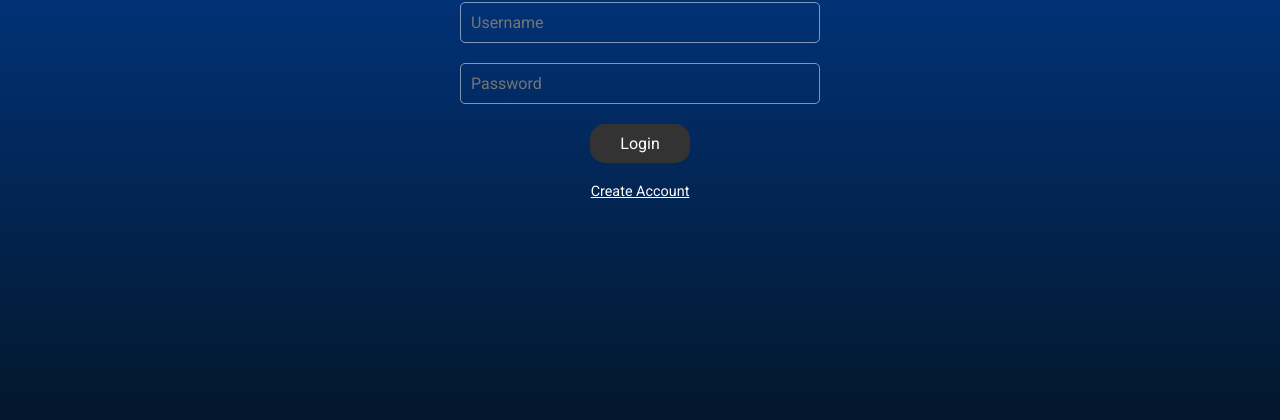
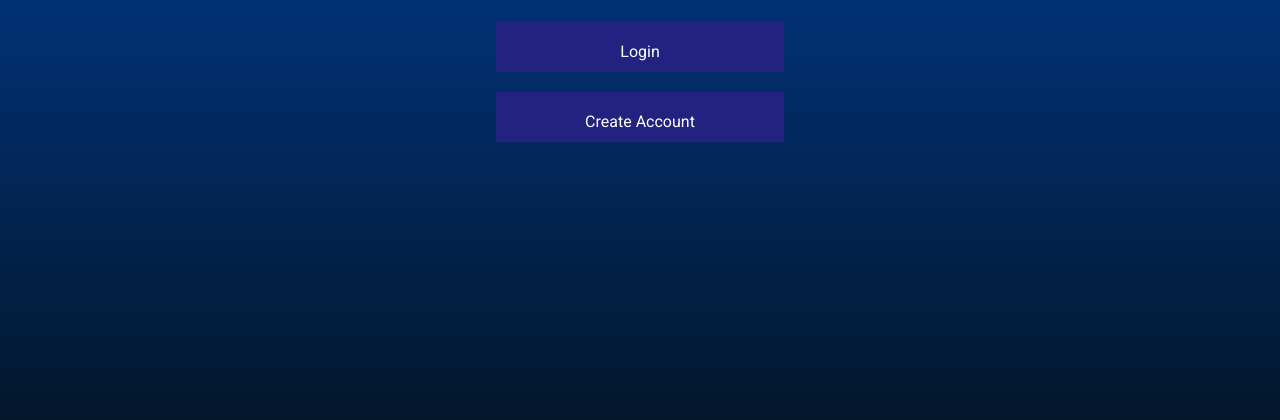
Before and after one commit to awb0047/RecipeApp, a plain HTML site: page index.html in a window 1280 px wide. Shown: the part 380-800 px from the top of the page. Drawn offline with nearby package versions, Linux system fonts and the light colour scheme.

Commit message:
Created welcome screen and added bootstrap

```diff
--- a/index.css
+++ b/index.css
@@ -25,6 +25,32 @@ main {
     width: 90%;
     max-width: 400px;
     text-align: center;
+}
+
+.links-container {
+    width: 100%;
+    height: auto;
+    display: flex;
+    flex-direction: column;
+    gap: 20px;
+    justify-content: center;
+    align-items: center;
+}
+
+.link-container {
+    width: 80%;
+    height: 50px;
+    background: rgb(34, 35, 128);
+    display: flex;
+    justify-content: center;
+    align-items: center;
+    text-align: center;
+}
+
+.link-container a {
+    color: white;
+    font-size: 1.0rem;
+    text-decoration: none;
 }
 
 header {
--- a/index.html
+++ b/index.html
@@ -10,22 +10,19 @@
     <link rel="preconnect" href="https://fonts.googleapis.com">
     <link rel="preconnect" href="https://fonts.gstatic.com" crossorigin>
     <link href="https://fonts.googleapis.com/css2?family=Roboto:ital,wght@0,100..900;1,100..900&display=swap" rel="stylesheet">
+    <link href="https://cdn.jsdelivr.net/npm/bootstrap@5.3.2/dist/css/bootstrap.min.css" rel="stylesheet" integrity="sha384-T3c6CoIi6uLrA9TneNEoa7RxnatzjcDSCmG1MXxSR1GAsXEV/Dwwykc2MPK8M2HN" crossorigin="anonymous">
 </head>
 <body>
     <main>
         <header>
-            <h1>Recipes</h1>
-            <h3>Login to get started!</h3>
+            <h1>Welcome to Recipes!</h1>
         </header>
-        <div class="form-container">
-            <form id="login-form">
-                <input type="text" placeholder="Username" id="username" name="username" required>
-                <input type="password" placeholder="Password" id="password" name="password" required>
-                <button type="submit">Login</button>
-                <a href="/create-account.html">Create Account</a>
-            </form>
+        <div class="links-container">
+            <div class="link-container"><a href="/login.html">Login</a></div>
+            <div class="link-container"><a href="/create-account.html">Create Account</a></div>
         </div>
     </main>
     <script src="index.js"></script>
+    <script src="https://cdn.jsdelivr.net/npm/bootstrap@5.2.3/dist/js/bootstrap.bundle.min.js" integrity="sha384-kenU1KFdBIe4zVF0s0G1M5b4hcpxyD9F7jL+jjXkk+Q2h455rYXK/7HAuoJl+0I4" crossorigin="anonymous"></script>
 </body>
 </html>
```
Also changed, not shown: create-account.html (+1 -1 lines), home.html (+1 -5 lines), login.html (+22 -18 lines), README.md.
